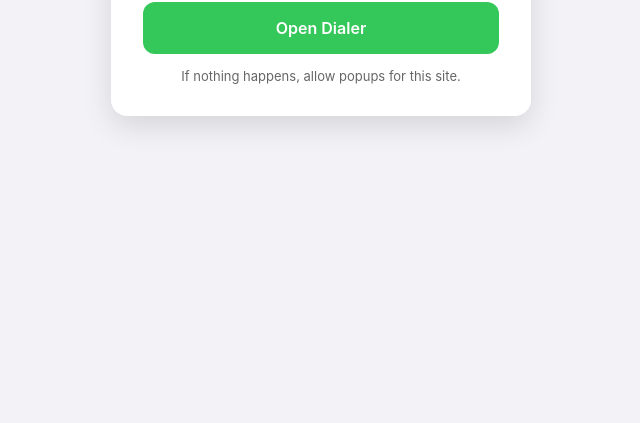
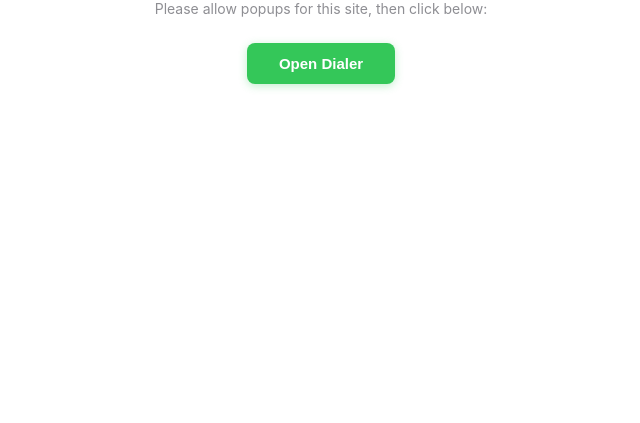
Before and after one commit to quantra-ai/dialer, a website: page public/popup.html in a window 1280 px wide. Shown: the part 377-800 px from the top of the page, without its empty margins (319-959 px from the left). Drawn offline with Linux system fonts and the light colour scheme.

Commit message:
Update popup.html

```diff
--- a/public/popup.html
+++ b/public/popup.html
@@ -1,142 +1,136 @@
 <!DOCTYPE html>
 <html lang="en">
 <head>
-  <meta charset="UTF-8" />
-  <title>Open Dialer</title>
-  <meta name="viewport" content="width=device-width, initial-scale=1.0" />
-
+  <meta charset="UTF-8">
+  <meta name="viewport" content="width=device-width, initial-scale=1.0">
+  <title>Opening Dialer...</title>
   <style>
-    * {
-      box-sizing: border-box;
-      margin: 0;
-      padding: 0;
-      font-family: -apple-system, BlinkMacSystemFont, "Segoe UI", Roboto, sans-serif;
-    }
-
+    * { margin: 0; padding: 0; box-sizing: border-box; }
     body {
+      font-family: -apple-system, BlinkMacSystemFont, 'Segoe UI', Roboto, sans-serif;
+      background: #ffffff;
       min-height: 100vh;
-      background: #f2f2f7;
       display: flex;
       align-items: center;
       justify-content: center;
-      padding: 20px;
     }
-
-    .card {
-      background: white;
-      padding: 32px;
-      border-radius: 16px;
-      width: 100%;
-      max-width: 420px;
-      box-shadow: 0 10px 30px rgba(0,0,0,0.12);
+    .fallback {
+      display: none;
       text-align: center;
+      padding: 40px 20px;
     }
-
-    h1 {
+    .fallback.show { display: block; }
+    .fallback h1 {
       font-size: 20px;
-      margin-bottom: 16px;
+      color: #1c1c1e;
+      margin-bottom: 12px;
+      font-weight: 600;
     }
-
-    button {
-      width: 100%;
-      padding: 16px;
+    .fallback p {
+      font-size: 14px;
+      color: #8e8e93;
+      margin-bottom: 24px;
+      line-height: 1.5;
+    }
+    .fallback button {
+      padding: 12px 32px;
+      background: #34c759;
+      color: white;
       border: none;
-      border-radius: 12px;
-      font-size: 16px;
+      border-radius: 8px;
+      font-size: 15px;
       font-weight: 600;
       cursor: pointer;
-      background: #34c759;
-      color: white;
+      box-shadow: 0 2px 8px rgba(52, 199, 89, 0.3);
     }
-
-    button:hover {
-      opacity: 0.95;
-    }
-
-    .hint {
-      margin-top: 14px;
-      font-size: 13px;
-      color: #666;
-    }
-
-    .fallback {
-      display: none;
-      margin-top: 16px;
-      font-size: 14px;
-      color: #d00;
-    }
-
-    .fallback a {
-      color: #007aff;
-      text-decoration: underline;
-    }
+    .fallback button:hover { background: #30b350; }
+    .fallback button:active { transform: scale(0.98); }
   </style>
 </head>
 <body>
-
-  <div class="card">
-    <h1>Open Dialer</h1>
-    <button id="openBtn">Open Dialer</button>
-
-    <div class="hint">
-      If nothing happens, allow popups for this site.
-    </div>
-
-    <div class="fallback" id="fallback">
-      Popup blocked.<br />
-      <a id="fallbackLink" href="#" target="_blank">Click here to open dialer</a>
-    </div>
+  <div class="fallback" id="fallback">
+    <h1>Popup Blocked</h1>
+    <p>Please allow popups for this site, then click below:</p>
+    <button id="retryBtn">Open Dialer</button>
   </div>
 
-<script>
-  const params = new URLSearchParams(window.location.search);
-  const to = params.get("to");
-  const name = params.get("name") || "Unknown";
+  <script>
+    const params = new URLSearchParams(window.location.search);
+    const to = params.get('to');
+    const name = params.get('name') || 'Unknown Contact';
 
-  const dialerUrl = new URL("/dialer.html", window.location.origin);
-  dialerUrl.searchParams.set("to", to);
-  dialerUrl.searchParams.set("name", name);
-  dialerUrl.searchParams.set("compact", "1");
+    // If missing phone number, show fallback immediately
+    if (!to) {
+      document.getElementById('fallback').classList.add('show');
+    }
 
-  const features = [
-    "width=360",
-    "height=640",
-    "top=100",
-    "left=100",
-    "resizable=no",
-    "scrollbars=no",
-    "toolbar=no",
-    "menubar=no",
-    "location=no",
-    "status=no"
-  ].join(",");
+    const dialerUrl = new URL(window.location.origin + '/');
+    dialerUrl.searchParams.set('to', to || '');
+    dialerUrl.searchParams.set('name', name);
+    dialerUrl.searchParams.set('compact', '1');
 
-  const openBtn = document.getElementById("openBtn");
-  const fallback = document.getElementById("fallback");
-  const fallbackLink = document.getElementById("fallbackLink");
+    const popupWidth = 180;
+    const popupHeight = 400;
+    const popupLeft = Math.max(0, (screen.availWidth - popupWidth - 30));
+    const popupTop = 80;
 
-  openBtn.addEventListener("click", () => {
-    if (!to) return;
+    const features = [
+      `width=${popupWidth}`,
+      `height=${popupHeight}`,
+      `left=${popupLeft}`,
+      `top=${popupTop}`,
+      'resizable=yes',
+      'scrollbars=no',
+      'toolbar=no',
+      'menubar=no',
+      'location=no',
+      'status=no'
+    ].join(',');
 
-    const popupName = `TwilioDialer_${Date.now()}`;
+    let popupOpened = false;
 
-    const popup = window.open("about:blank", popupName, features);
+    function showFallback() {
+      if (!popupOpened) {
+        document.getElementById('fallback').classList.add('show');
+      }
+    }
 
-    if (popup && !popup.closed) {
-      popup.document.title = "Sales Dialer";
-      popup.location.href = dialerUrl.toString();
-      popup.focus();
+    function attemptOpen() {
+      if (!to) return;
 
-      // Close launcher after success
-      setTimeout(() => {
-        try { window.close(); } catch (e) {}
-      }, 200);
-    } else {
-      fallback.style.display = "block";
-      fallbackLink.href = dialerUrl.toString();
+      try {
+        const popupWindow = window.open(dialerUrl.toString(), 'TwilioDialer', features);
+
+        if (popupWindow && !popupWindow.closed && typeof popupWindow.closed !== 'undefined') {
+          popupOpened = true;
+          popupWindow.focus();
+
+          setTimeout(() => {
+            try {
+              window.close();
+            } catch (e) {
+              document.body.innerHTML =
+                '<div style="text-align:center;padding:40px;color:#8e8e93;font-size:14px;">Dialer opened. You can close this tab.</div>';
+            }
+          }, 250);
+        } else {
+          showFallback();
+        }
+      } catch (e) {
+        showFallback();
+      }
     }
-  });
-</script>
 
+    // Attempt 1: on load frame
+    requestAnimationFrame(() => attemptOpen());
+
+    // Attempt 2: after 300ms
+    setTimeout(() => {
+      if (!popupOpened) attemptOpen();
+    }, 300);
+
+    // Manual retry
+    document.getElementById('retryBtn').addEventListener('click', attemptOpen);
+  </script>
 </body>
 </html>
```
